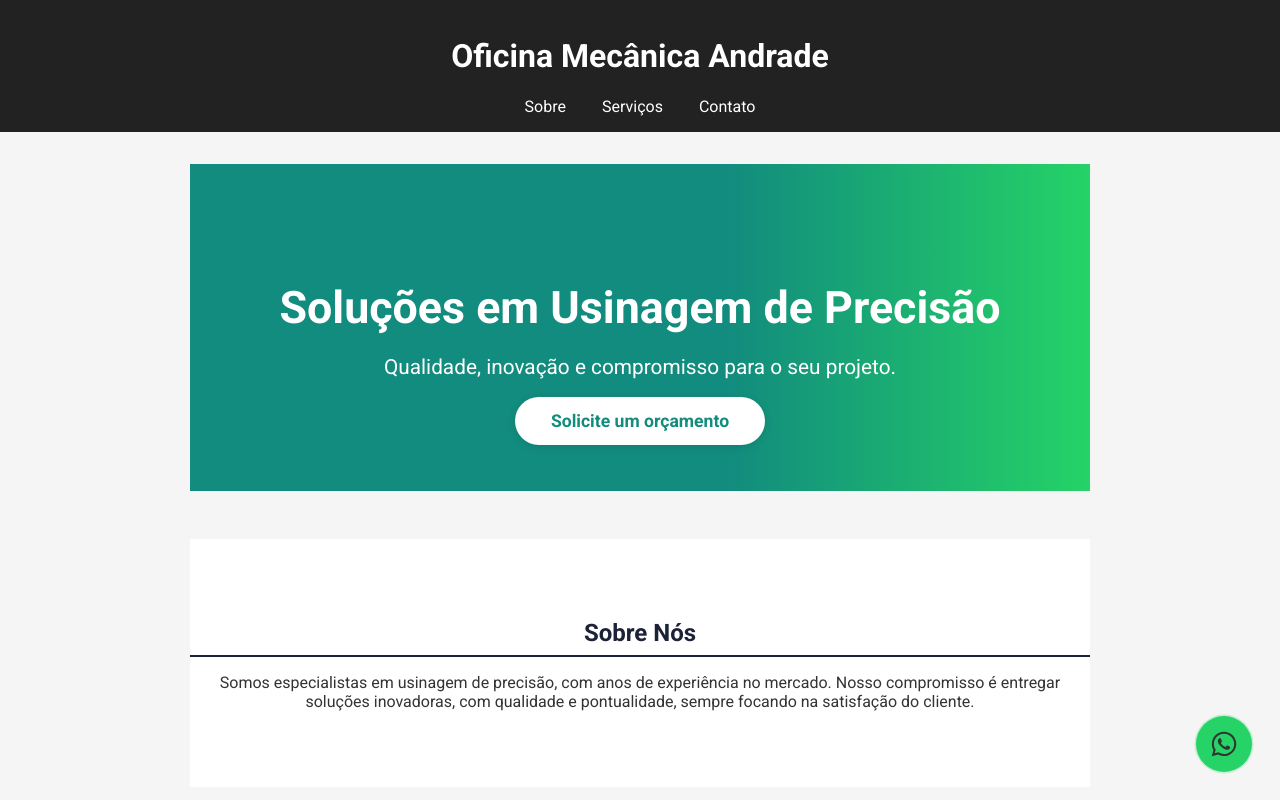
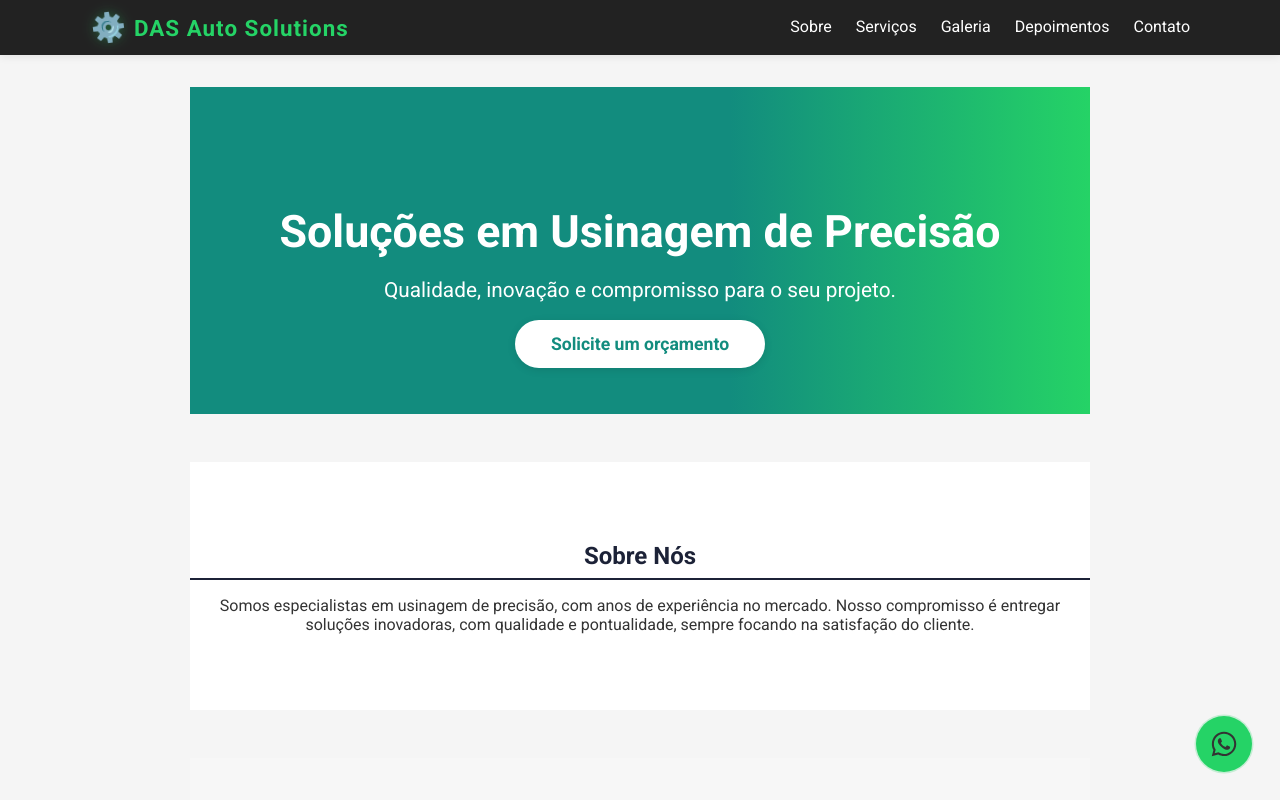
Before and after one commit to diatsilva007/machine-shop, a React (Create React App) app: page / in a window 1280 px wide. Shown: the top 800 px of the page. Built offline with nearby package versions, Linux system fonts and the light colour scheme.

Commit message:
Refatora o componente Header para incluir navegação com scroll suave e destaque do link ativo, além de atualizar o estilo e a marca.

```diff
--- a/src/components/Header.jsx
+++ b/src/components/Header.jsx
@@ -1,29 +1,69 @@
-import React from "react";
+import React, { useState } from "react";
 
-const Header = () => (
-  <header
-    style={{
-      background: "#222",
-      color: "#fff",
-      padding: "1rem 2rem",
-      textAlign: "center",
-    }}
-  >
-    {" "}
-    <h1>Oficina Mecânica Andrade</h1>{" "}
-    <nav>
-      {" "}
-      <a href="#sobre" style={{ margin: "0 1rem", color: "#fff" }}>
-        Sobre
-      </a>{" "}
-      <a href="#servicos" style={{ margin: "0 1rem", color: "#fff" }}>
-        Serviços
-      </a>{" "}
-      <a href="#contato" style={{ margin: "0 1rem", color: "#fff" }}>
-        Contato
-      </a>{" "}
-    </nav>{" "}
-  </header>
-);
+const links = [
+  { href: "#sobre", label: "Sobre" },
+  { href: "#servicos", label: "Serviços" },
+  { href: "#galeria", label: "Galeria" },
+  { href: "#depoimentos", label: "Depoimentos" },
+  { href: "#contato", label: "Contato" },
+];
+
+const Header = () => {
+  const [menuOpen, setMenuOpen] = useState(false);
+  const [active, setActive] = useState("");
+
+  // Scroll suave e destaque do link ativo
+  const handleNavClick = (e, href) => {
+    e.preventDefault();
+    setMenuOpen(false);
+    setActive(href);
+    const section = document.querySelector(href);
+    if (section) {
+      window.scrollTo({
+        top: section.offsetTop - 70,
+        behavior: "smooth",
+      });
+    }
+  };
+
+  return (
+    <header className="header-sticky">
+      <div className="header-container">
+        <div className="logo">
+          <span
+            role="img"
+            aria-label="Engrenagem"
+            className="gear-spin"
+            style={{ marginRight: 8, fontSize: 28 }}
+          >
+            ⚙️
+          </span>
+          <span>DAS Auto Solutions</span>
+        </div>
+        <nav className={`nav ${menuOpen ? "open" : ""}`}>
+          {links.map((link) => (
+            <a
+              key={link.href}
+              href={link.href}
+              className={active === link.href ? "active" : ""}
+              onClick={(e) => handleNavClick(e, link.href)}
+            >
+              {link.label}
+            </a>
+          ))}
+        </nav>
+        <button
+          className={`hamburger ${menuOpen ? "open" : ""}`}
+          onClick={() => setMenuOpen((v) => !v)}
+          aria-label="Abrir menu"
+        >
+          <span />
+          <span />
+          <span />
+        </button>
+      </div>
+    </header>
+  );
+};
+
 export default Header;
-// Compare this snippet from src/components/Sobre.jsx:
```
